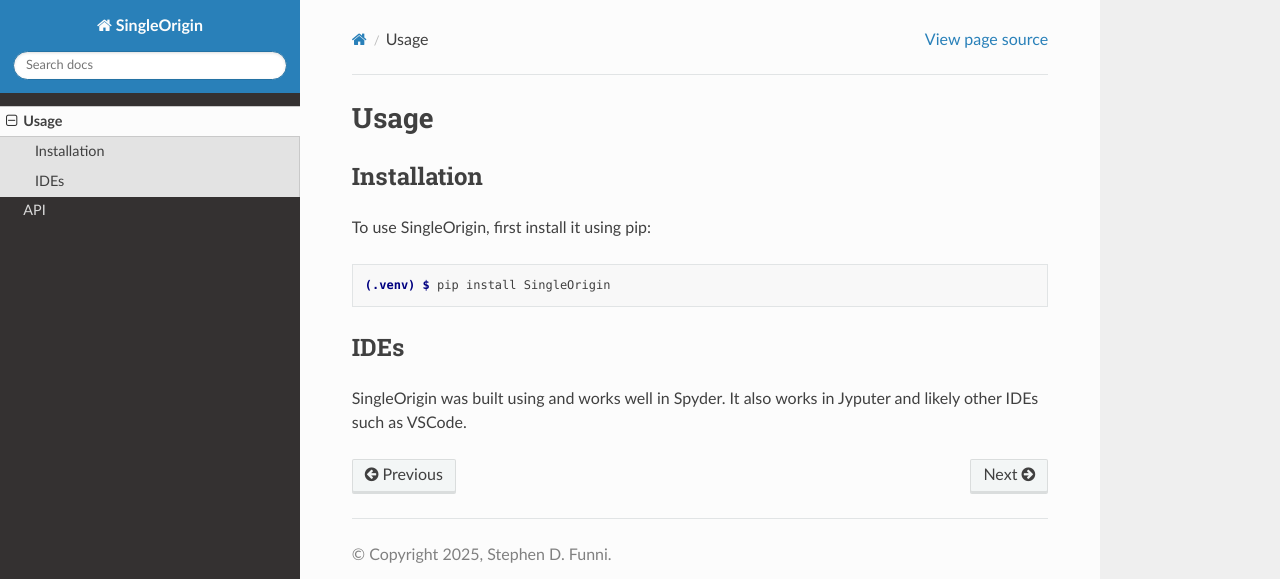
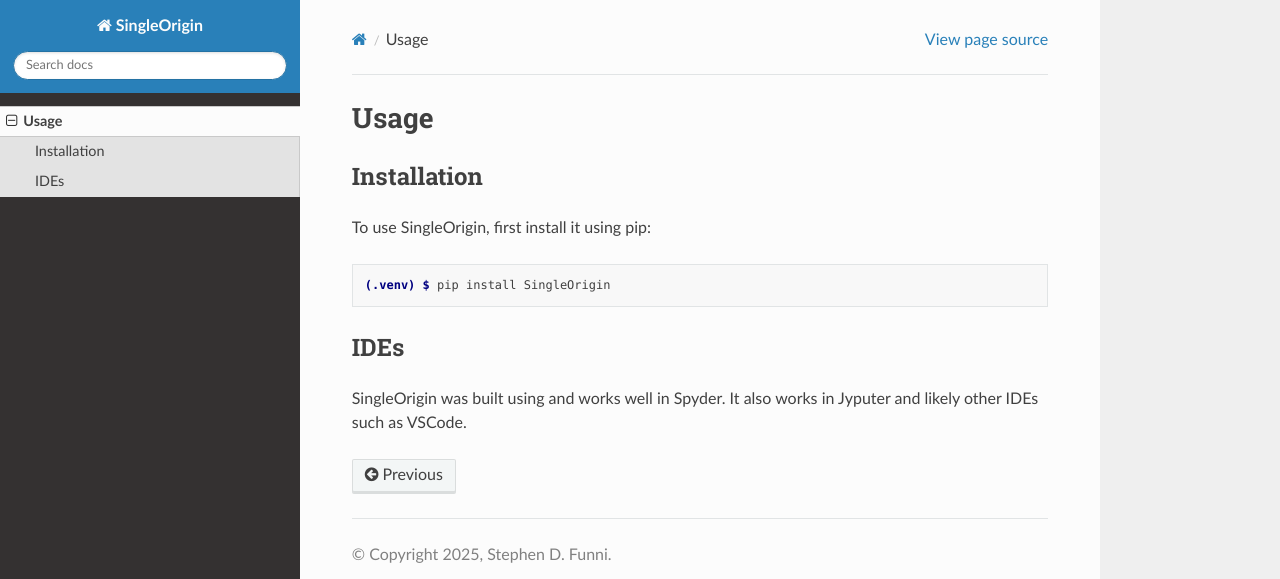
Before and after one commit to sdfunni/SingleOrigin, a Sphinx documentation site: the page built from docs/usage.rst, in a window 1280 px wide. Shown: the top 579 px of the page. Built offline with Sphinx 7.4.7 and the Read the Docs theme 3.1.0, drawn with Linux system fonts in a browser that asks for light colours; pages that are not in the unit, such as notebooks, are missing from menus.

```diff
--- a/docs/conf.py
+++ b/docs/conf.py
@@ -39,3 +39,4 @@ epub_show_urls = 'footnote'
 import os
 autoapi_dirs = [os.path.abspath('../.') + '/SingleOrigin/']
 autoapi_type = "python"
+autoapi_add_toctree_entry = False
--- a/docs/index.rst
+++ b/docs/index.rst
@@ -19,4 +19,4 @@ Contents
 .. toctree::
 
    usage
-   api
+   autoapi/SingleOrigin/index
```
